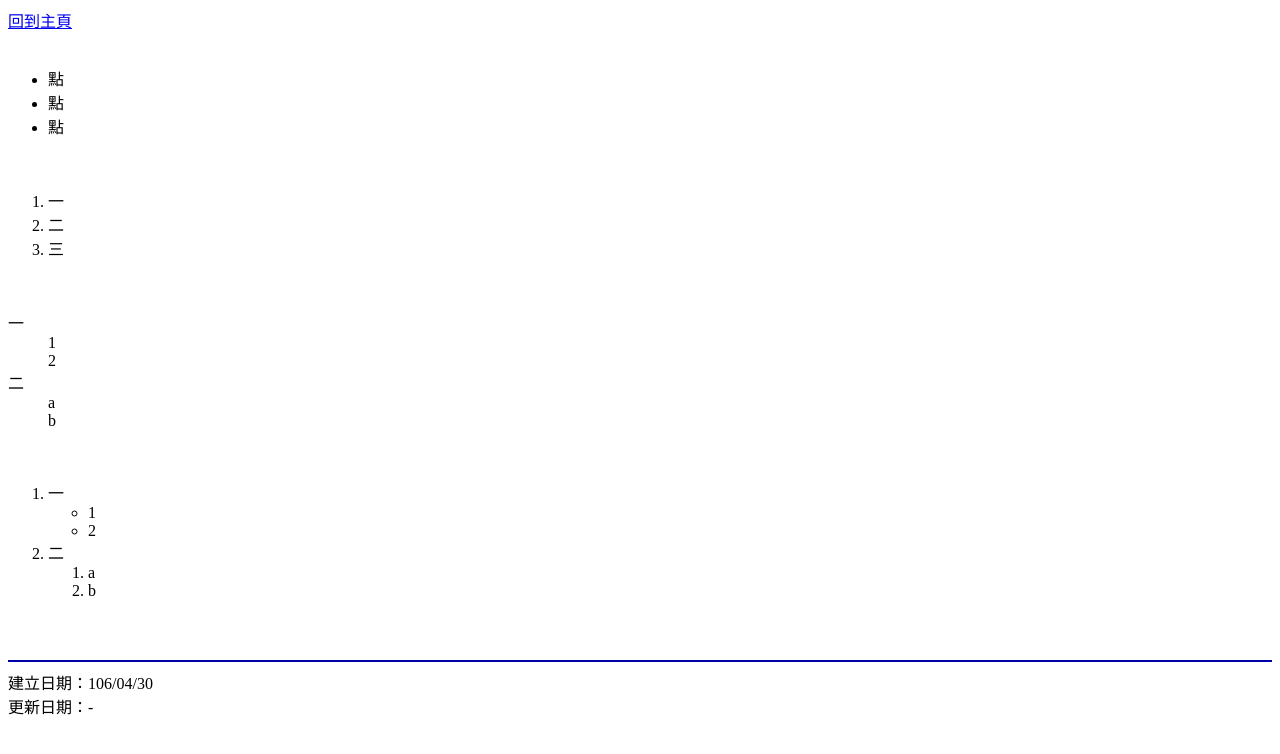
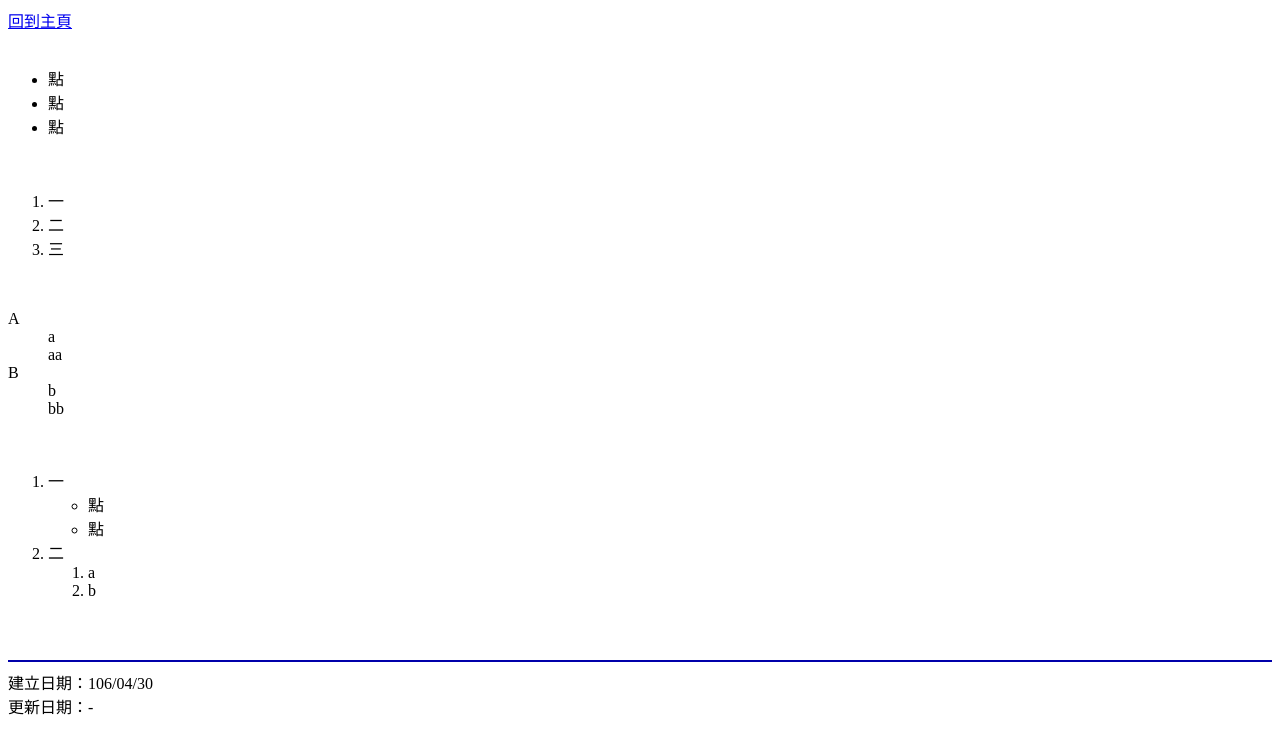
Before and after one commit to EveryDayIsAPractice/WebPractice, a plain HTML site: page type.html in a window 1280 px wide. Drawn offline with Linux system fonts and the light colour scheme.

Commit message:
typo fix

```diff
--- a/type.html
+++ b/type.html
@@ -20,19 +20,19 @@
   </OL>
 <br>
   <DL>
-    <DT>一
-      <DD>1
-      <DD>2
-    <DT>二
+    <DT>A
       <DD>a
+      <DD>aa
+    <DT>B
       <DD>b
+      <DD>bb
   </DL>
 <br>
   <OL>
     <LI>一
       <UL>
-      <LI>1
-      <LI>2
+      <LI>點
+      <LI>點
       </UL>
     <LI>二
       <OL>
```
